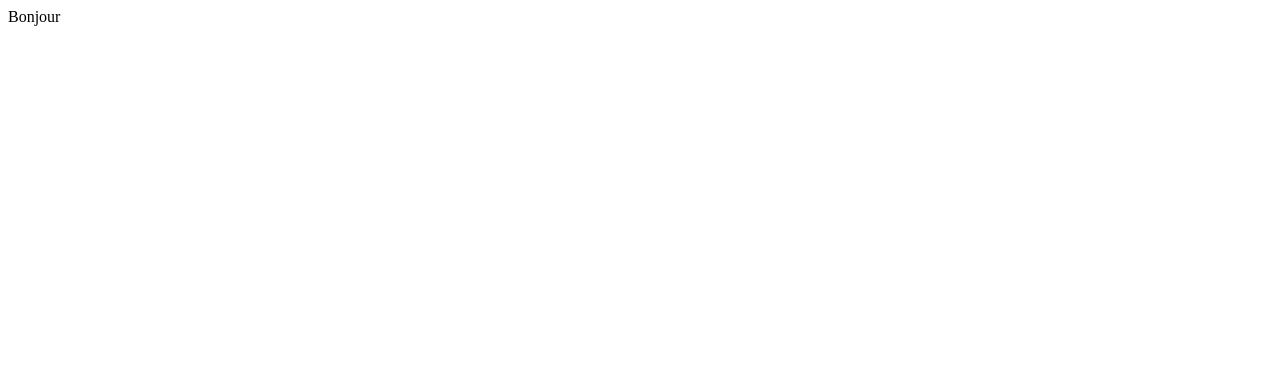
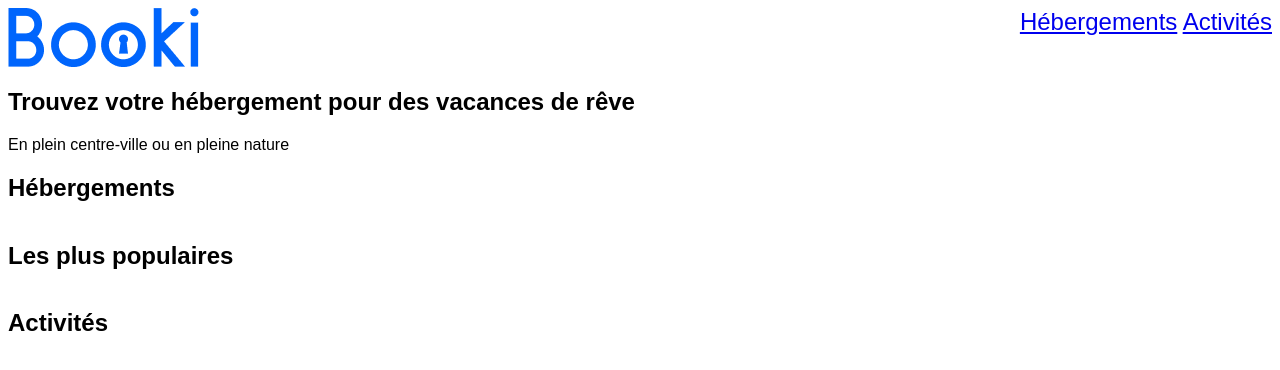
Before and after one commit to Bast57/projet_3, a plain HTML site: page index.html in a window 1280 px wide. Drawn offline with Linux system fonts and the light colour scheme.

Commit message:
Travail du vendredi

```diff
--- a/index.html
+++ b/index.html
@@ -3,8 +3,37 @@
     <meta charset="UTF-8">
     <meta name="viewport" content="width=device-width, initial-scale=1.0">
     <title>Booki</title>
+    <link rel="stylesheet" href="style.css">
 </head>
+<header>
+
+        <div>
+            <img src="images/logo/Booki.png" alt="logo Booki">
+        </div>
+
+        <div>
+            <a href="#ankre_hébergements">Hébergements</a>
+            <a href="#ankre_activités">Activités</a>
+        </div>
+
+</header>
 <body>
-    <p>Bonjour</p>
+    <section class="trouvez-hébergement">
+        <h1>Trouvez votre hébergement pour des vacances de rêve</h1>
+        <p>En plein centre-ville ou en pleine nature</p>
+    </section>
+
+    <section class=".zone_marseille">
+        <h1 id="ankre_hébergements">Hébergements</h1>
+    </section>
+
+    <section class="zone_populaire">
+        <h1>Les plus populaires</h1>
+        <i class="fa-solid fa-chart-line" aria-hidden="true"></i>
+    </section>
+
+    <section class="zone_activités">
+        <h1 id="ankre_activités">Activités</h1>
+    </section>
 </body>
 </html>
--- a/style.css
+++ b/style.css
@@ -0,0 +1,42 @@
+/****** General ***********/
+* {
+    font-family: 'Raleway', sans-serif;
+}
+
+:root {
+    --main-color: #0065FC;
+    --main-bg-color: #F2F2F2;
+    --filter-bg-color: #DEEBFF;
+}
+
+ .fa-solid {
+     color: var(--main-color);
+ }
+
+
+/*Header*/
+
+header {
+    display: flex;
+    flex-direction: row;
+    justify-content: space-between;
+    font-size: 24px;
+}
+
+/*Body*/
+
+.trouvez-hébergement, p{
+    font-size: 16px;
+}
+
+.zone_marseille {
+    display: flex;
+}
+
+.zone_populaire {
+    display: flex;
+}
+
+.zone_activités {
+    display: flex;
+}
```
Also changed, not shown: images/activites/florian-wehde.jpg (added), images/activites/kilyan-sockalingum.jpg (added), images/activites/paul-hermann.jpg (added), images/activites/reno-laithienne.jpg (added), images/hebergements/annie-spratt.jpg (added), images/hebergements/aw-creative.jpg (added), images/hebergements/emile-guillemot.jpg (added), images/hebergements/febrian-zakaria.jpg (added), images/hebergements/febrian-zakaria2.jpg (added), images/hebergements/fred-kleber.jpg (added), images/hebergements/marcus-loke.jpg (added), images/hebergements/nicate-lee.jpg (added), images/hebergements/reisetopia.jpg (added), images/logo/Booki.png (added), 1 more files.
